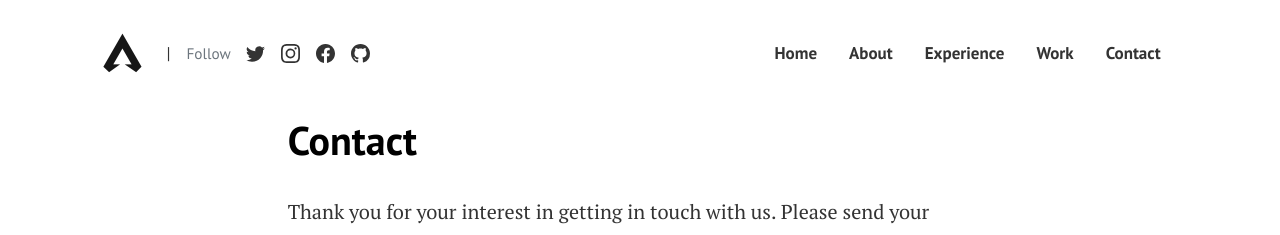
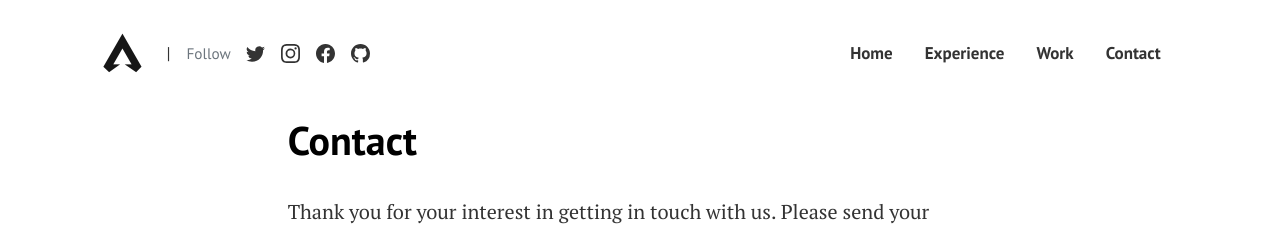
Before and after one commit to muhendrico/muhendrico.github.io, a Jekyll site: the page built from pages/contact.html, in a window 1280 px wide. Shown: the top 235 px of the page. Built offline with Jekyll 4.4.1, drawn with Linux system fonts in a browser that asks for light colours.

Commit message:
Update menus.yml

```diff
--- a/_data/menus.yml
+++ b/_data/menus.yml
@@ -3,9 +3,6 @@ topmenu:
 
 - title: Home
   url: ""
-
-- title: About
-  url: "about/"
 
 - title: Experience
   url: "about/"
```
